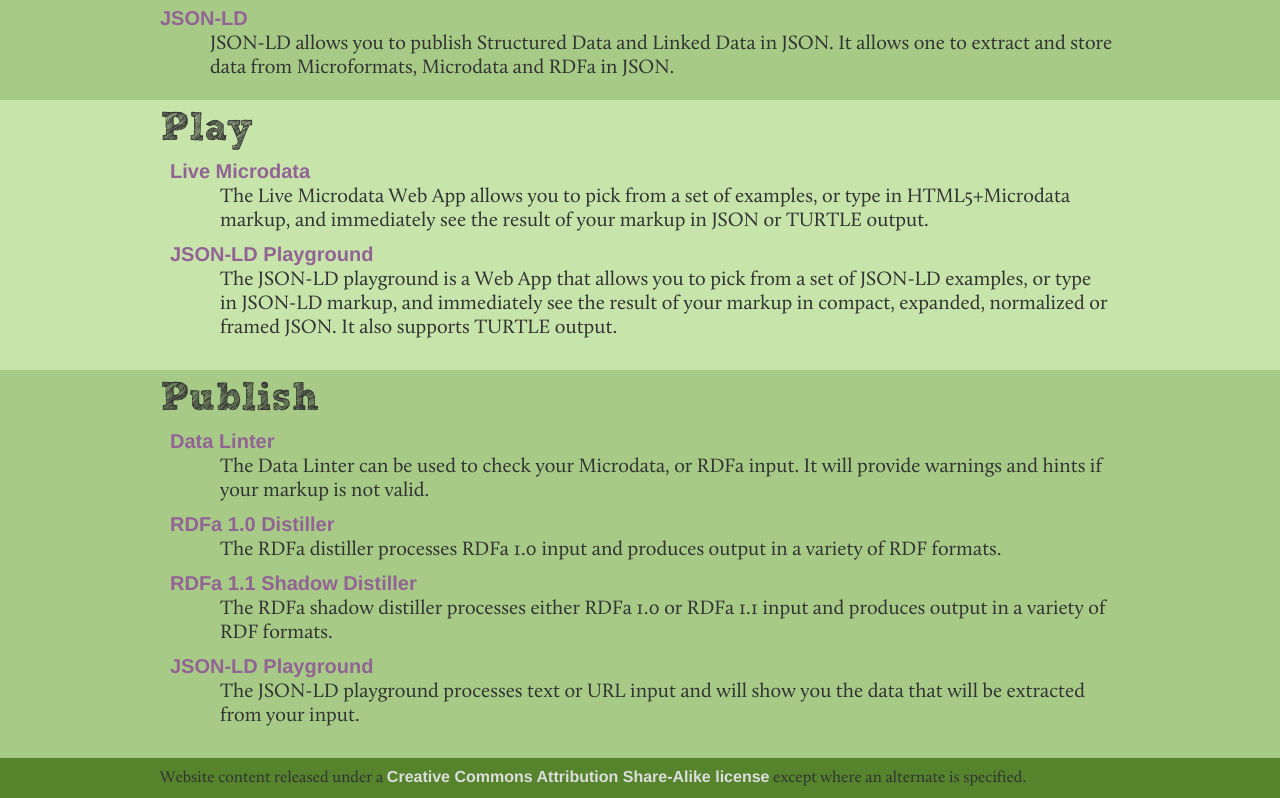
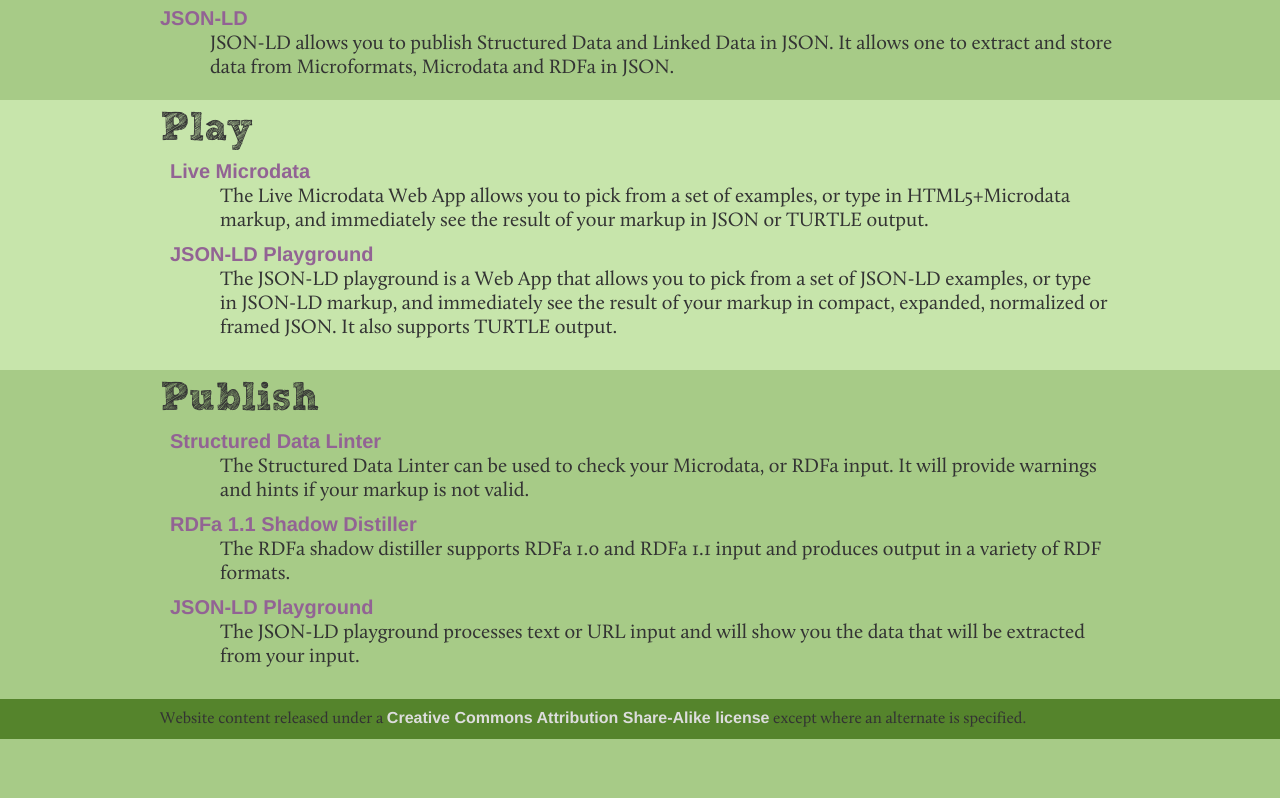
Before and after one commit to structured-data/structured-data.org, a plain HTML site: page index.html in a window 1280 px wide. Shown: the part 740-1538 px from the top of the page. After the commit the page ends 1479 px from the top, so only its background shows below. Drawn offline with Linux system fonts and the light colour scheme.

Commit message:
remove link to RDFa 1.0 distiller and fix name of the linter

```diff
--- a/index.html
+++ b/index.html
@@ -87,15 +87,12 @@
     <div id="publish" class="content">
      <h1>Publish</h1>
      <dl>
-      <dt><a href="http://linter.structured-data.org/">Data Linter</a></dt>
-      <dd>The Data Linter can be used to check your Microdata, or RDFa input.
+      <dt><a href="http://linter.structured-data.org/">Structured Data Linter</a></dt>
+      <dd>The Structured Data Linter can be used to check your Microdata, or RDFa input.
       It will provide warnings and hints if your markup is not valid.
       </dd>
-       <dt><a href="http://www.w3.org/2007/08/pyRdfa/">RDFa 1.0 Distiller</a></dt>
-       <dd>The RDFa distiller processes RDFa 1.0 input and produces output in
-       a variety of RDF formats.</dd>
        <dt><a href="http://www.w3.org/2007/08/pyRdfa/Shadow.html">RDFa 1.1 Shadow Distiller</a></dt>
-       <dd>The RDFa shadow distiller processes either RDFa 1.0 or RDFa 1.1 input
+       <dd>The RDFa shadow distiller supports RDFa 1.0 and RDFa 1.1 input
        and produces output in a variety of RDF formats.</dd>
        <dt><a href="http://json-ld.org/playground/">JSON-LD Playground</a></dt>
        <dd>The JSON-LD playground processes text or URL input and will show
```
